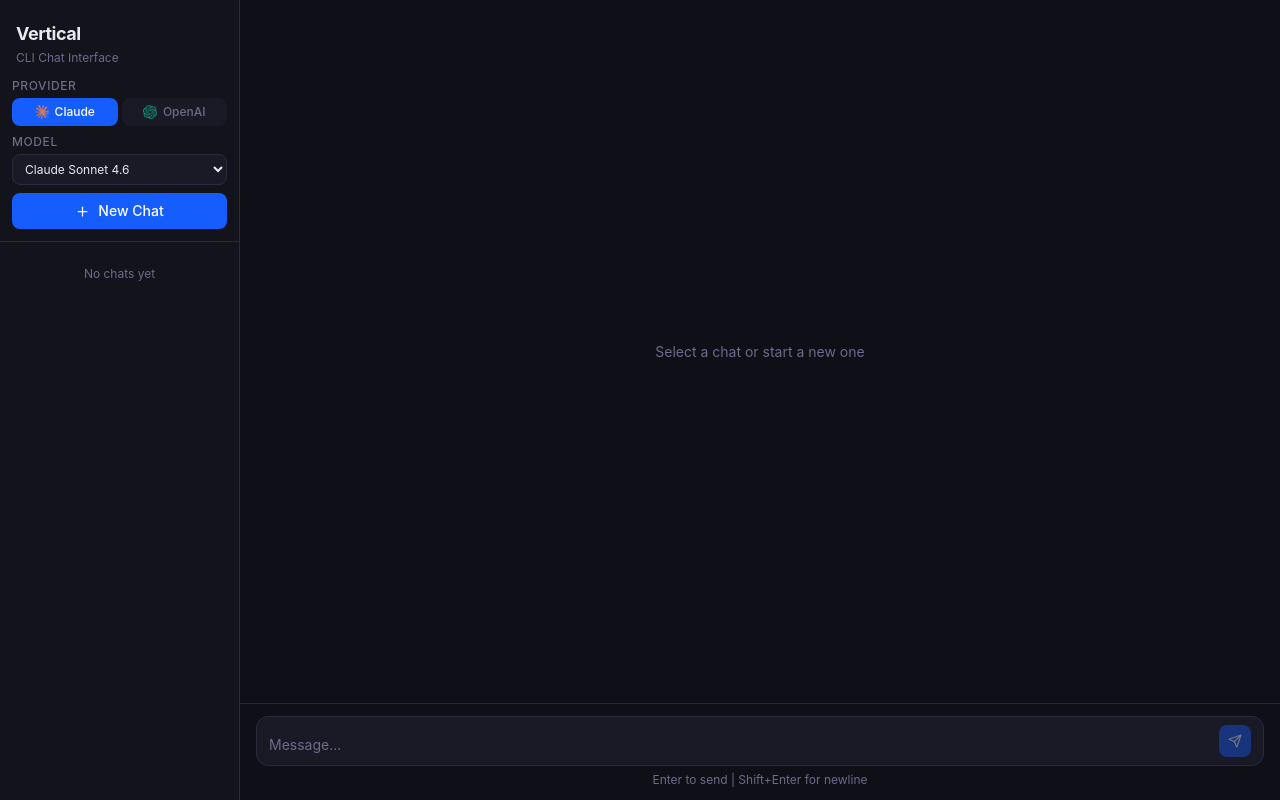
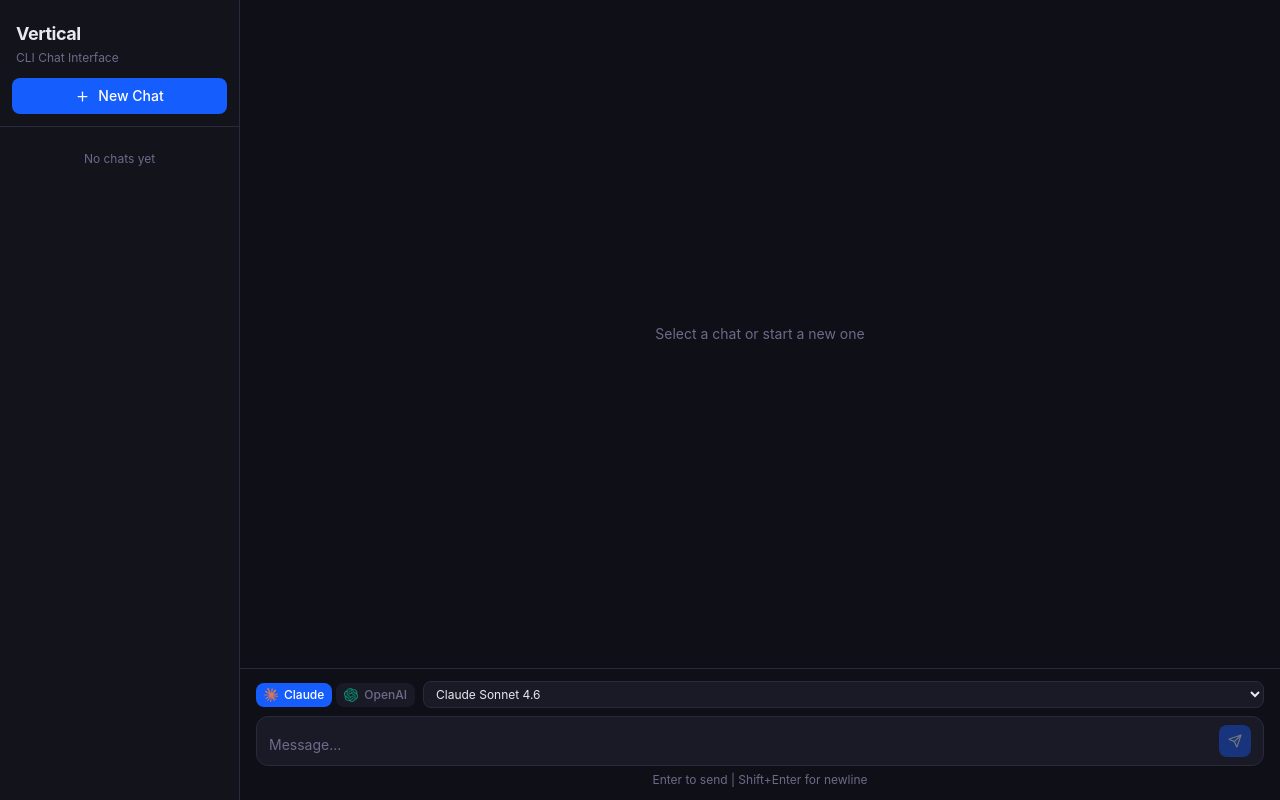
Before and after one commit to Shlobro/Vertical-agentic-workflow, a React (Vite) app: page / in a window 1280 px wide. Built offline with nearby package versions, Linux system fonts and the light colour scheme.

Commit message:
refactor: move provider and model selectors from Sidebar to InputBar

```diff
--- a/src/App.tsx
+++ b/src/App.tsx
@@ -1,8 +1,8 @@
-import { useEffect, useRef } from "react";
+import { useEffect, useRef, useState } from "react";
 import { invoke } from "@tauri-apps/api/core";
 import { listen, UnlistenFn } from "@tauri-apps/api/event";
 import { useChatStore } from "./store/chatStore";
-import { MessageDoneEvent, MessageErrorEvent, Provider, StreamChunkEvent } from "./types";
+import { MessageDoneEvent, MessageErrorEvent, Provider, StreamChunkEvent, MODELS } from "./types";
 import Sidebar from "./components/Sidebar";
 import ChatView from "./components/ChatView";
 import InputBar from "./components/InputBar";
@@ -11,6 +11,13 @@
   const store = useChatStore();
   const activeSession = store.activeSession();
   const unlistenRef = useRef<UnlistenFn[]>([]);
+  const [provider, setProvider] = useState<Provider>("claude");
+  const [model, setModel] = useState(MODELS.claude[0].id);
+
+  function handleProviderChange(p: Provider) {
+    setProvider(p);
+    setModel(MODELS[p][0].id);
+  }
 
   useEffect(() => {
     const setup = async () => {
@@ -35,7 +42,7 @@
     return () => { unlistenRef.current.forEach((u) => u()); };
   }, []);
 
-  function handleNewChat(provider: Provider, model: string) {
+  function handleNewChat() {
     store.addSession(provider, model);
   }
 
@@ -94,6 +101,10 @@
         <InputBar
           disabled={!activeSession}
           streaming={activeSession?.isStreaming ?? false}
+          provider={provider}
+          model={model}
+          onProviderChange={handleProviderChange}
+          onModelChange={setModel}
           onSend={handleSend}
           onCancel={handleCancel}
         />
--- a/src/components/InputBar.tsx
+++ b/src/components/InputBar.tsx
@@ -1,14 +1,26 @@
 import { useRef, KeyboardEvent } from "react";
 import { Send, Square } from "lucide-react";
+import { Provider, PROVIDERS, MODELS } from "../types";
+import claudeLogo from "../assets/claude_logo.png";
+import openaiLogo from "../assets/openai_logo.png";
+
+const LOGOS: Record<Provider, string> = {
+  claude: claudeLogo,
+  codex: openaiLogo,
+};
 
 interface Props {
   disabled: boolean;
   streaming: boolean;
+  provider: Provider;
+  model: string;
+  onProviderChange: (p: Provider) => void;
+  onModelChange: (m: string) => void;
   onSend: (text: string) => void;
   onCancel: () => void;
 }
 
-export default function InputBar({ disabled, streaming, onSend, onCancel }: Props) {
+export default function InputBar({ disabled, streaming, provider, model, onProviderChange, onModelChange, onSend, onCancel }: Props) {
   const ref = useRef<HTMLTextAreaElement>(null);
 
   function handleKeyDown(e: KeyboardEvent<HTMLTextAreaElement>) {
@@ -34,6 +46,36 @@
 
   return (
     <div className="px-4 py-3 border-t border-border bg-bg-primary">
+      {/* Provider + model row */}
+      <div className="flex items-center gap-2 mb-2">
+        <div className="flex gap-1">
+          {PROVIDERS.map((p) => (
+            <button
+              key={p.id}
+              onClick={() => onProviderChange(p.id)}
+              className={`flex items-center gap-1.5 px-2 py-1 rounded-lg text-xs font-medium transition-colors ${
+                provider === p.id
+                  ? "bg-blue-600 text-white"
+                  : "bg-surface text-text-muted hover:text-text-primary hover:bg-surface-hover"
+              }`}
+            >
+              <img src={LOGOS[p.id]} alt={p.label} className="w-3.5 h-3.5 object-contain" />
+              {p.id === "claude" ? "Claude" : "OpenAI"}
+            </button>
+          ))}
+        </div>
+        <select
+          value={model}
+          onChange={(e) => onModelChange(e.target.value)}
+          className="flex-1 bg-surface border border-border text-text-primary text-xs rounded-lg px-2 py-1 outline-none focus:border-blue-500 transition-colors"
+        >
+          {MODELS[provider].map((m) => (
+            <option key={m.id} value={m.id}>{m.label}</option>
+          ))}
+        </select>
+      </div>
+
+      {/* Input row */}
       <div className="flex items-end gap-2 bg-surface rounded-xl border border-border px-3 py-2">
         <label htmlFor="chat-input" className="sr-only">Message</label>
         <textarea
--- a/src/components/Sidebar.tsx
+++ b/src/components/Sidebar.tsx
@@ -1,31 +1,14 @@
-import { useState } from "react";
 import { Plus, MessageSquare } from "lucide-react";
-import { Provider, PROVIDERS, MODELS } from "../types";
 import { ChatSession } from "../types";
-import claudeLogo from "../assets/claude_logo.png";
-import openaiLogo from "../assets/openai_logo.png";
-
-const LOGOS: Record<Provider, string> = {
-  claude: claudeLogo,
-  codex: openaiLogo,
-};
 
 interface Props {
   sessions: ChatSession[];
   activeSessionId: string | null;
-  onNewChat: (provider: Provider, model: string) => void;
+  onNewChat: () => void;
   onSelectSession: (id: string) => void;
 }
 
 export default function Sidebar({ sessions, activeSessionId, onNewChat, onSelectSession }: Props) {
-  const [provider, setProvider] = useState<Provider>("claude");
-  const [model, setModel] = useState(MODELS.claude[0].id);
-
-  function handleProviderChange(p: Provider) {
-    setProvider(p);
-    setModel(MODELS[p][0].id);
-  }
-
   return (
     <div className="w-60 flex-shrink-0 flex flex-col bg-bg-sidebar border-r border-border h-full">
       {/* Header */}
@@ -34,45 +17,9 @@
         <p className="text-xs text-text-muted mt-0.5">CLI Chat Interface</p>
       </div>
 
-      <div className="px-3 space-y-2 pb-3 border-b border-border">
-        {/* Provider selector */}
-        <div>
-          <label className="text-xs text-text-muted uppercase tracking-wider font-medium block mb-1">Provider</label>
-          <div className="flex gap-1">
-            {PROVIDERS.map((p) => (
-              <button
-                key={p.id}
-                onClick={() => handleProviderChange(p.id)}
-                className={`flex-1 flex items-center justify-center gap-1.5 px-2 py-1.5 rounded-lg text-xs font-medium transition-colors ${
-                  provider === p.id
-                    ? "bg-blue-600 text-white"
-                    : "bg-surface text-text-muted hover:text-text-primary hover:bg-surface-hover"
-                }`}
-              >
-                <img src={LOGOS[p.id]} alt={p.label} className="w-3.5 h-3.5 object-contain" />
-                {p.id === "claude" ? "Claude" : "OpenAI"}
-              </button>
-            ))}
-          </div>
-        </div>
-
-        {/* Model selector */}
-        <div>
-          <label className="text-xs text-text-muted uppercase tracking-wider font-medium block mb-1">Model</label>
-          <select
-            value={model}
-            onChange={(e) => setModel(e.target.value)}
-            className="w-full bg-surface border border-border text-text-primary text-xs rounded-lg px-2 py-1.5 outline-none focus:border-blue-500 transition-colors"
-          >
-            {MODELS[provider].map((m) => (
-              <option key={m.id} value={m.id}>{m.label}</option>
-            ))}
-          </select>
-        </div>
-
-        {/* New Chat button */}
+      <div className="px-3 pb-3 border-b border-border">
         <button
-          onClick={() => onNewChat(provider, model)}
+          onClick={onNewChat}
           className="w-full flex items-center justify-center gap-2 px-3 py-2 rounded-lg bg-blue-600 hover:bg-blue-500 text-white text-sm font-medium transition-colors"
         >
           <Plus size={15} />
--- a/src/components/components_developer_guide.md
+++ b/src/components/components_developer_guide.md
@@ -4,10 +4,10 @@
 `src/components/` holds the UI pieces that render the chat shell. Components are thin and mostly controlled by props; state that matters across the app belongs in Zustand or higher-level orchestration.
 
 ## Current Components
-- `Sidebar.tsx`: Provider selection, model selection, new chat creation, and chat-session navigation. Provider labels are presentational only; the canonical model catalog still lives in `src/types/index.ts`.
+- `Sidebar.tsx`: New chat creation and chat-session navigation. Provider/model selection has moved to `InputBar`.
 - `ChatView.tsx`: Transcript area plus no-session and no-message empty states, including provider-specific empty-state copy.
 - `MessageBubble.tsx`: Animated user and assistant message card, including typing placeholder behavior.
-- `InputBar.tsx`: Textarea, submit keyboard handling, auto-resize, and send/cancel controls for the active request.
+- `InputBar.tsx`: Provider selector, model selector, textarea, submit keyboard handling, auto-resize, and send/cancel controls. Provider/model values are passed in as props from `App.tsx`.
 - `InputBar.test.tsx`: Coverage for keyboard submission, accessible labelling, and cancel-state controls.
 
 ## Guardrails
```
Also changed, not shown: 2 other files (tests, documents, lock files or other folders).
